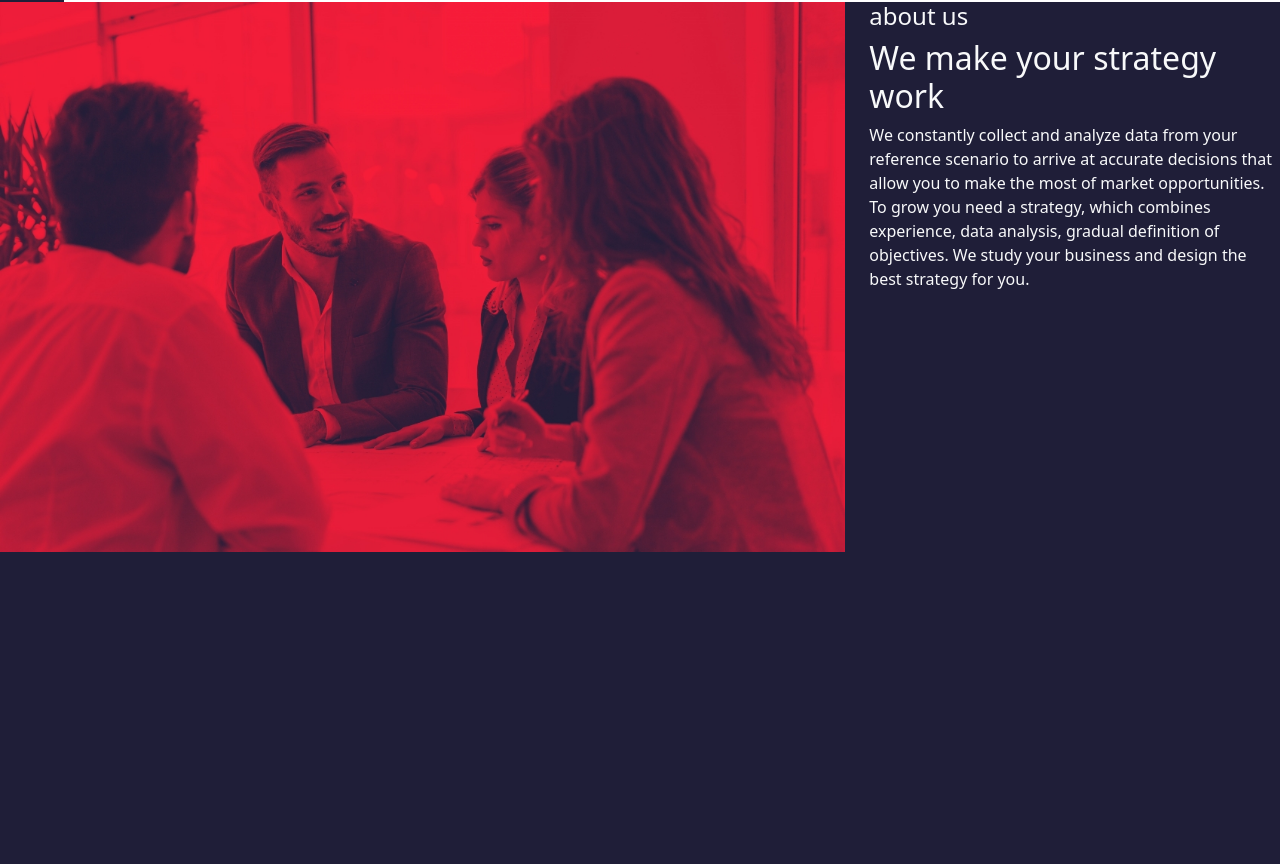
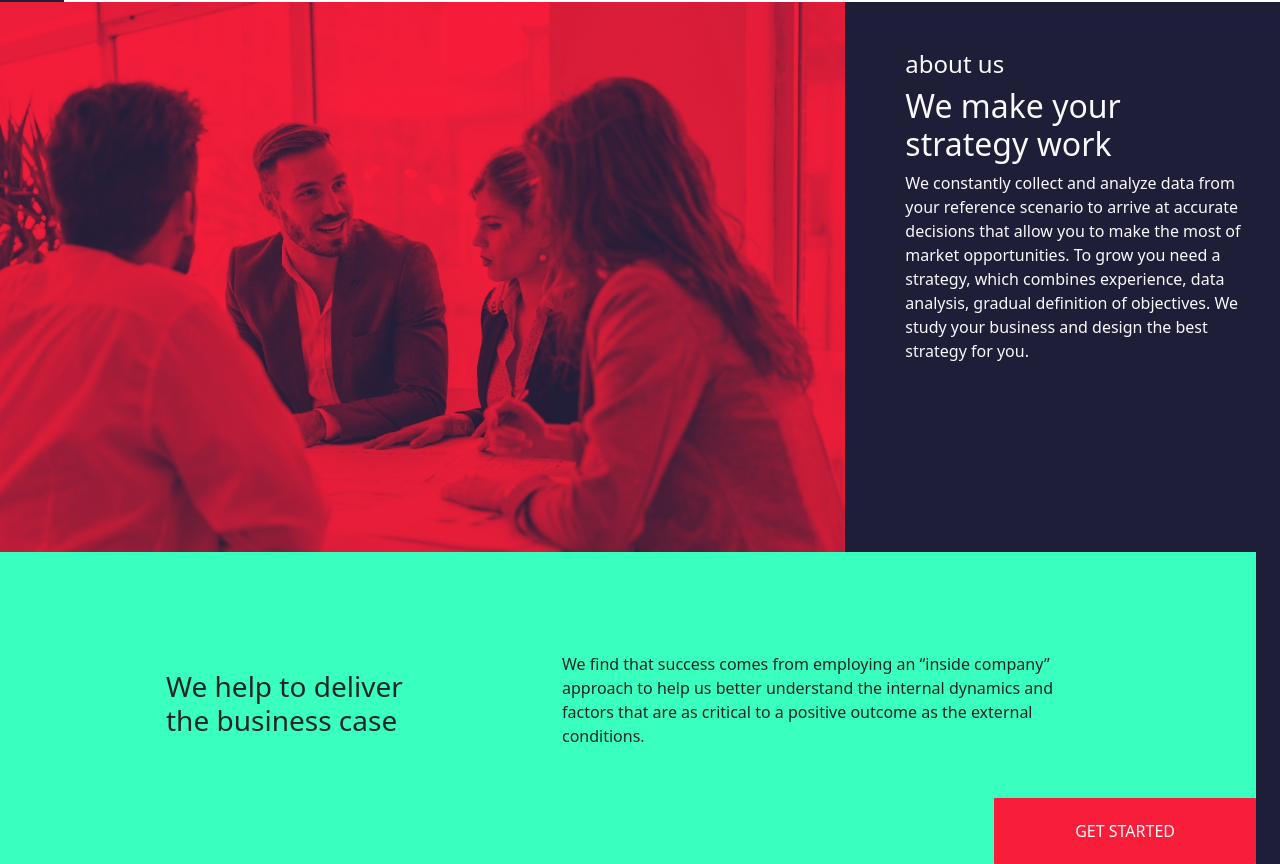
Before and after one commit to ericaostini/proj-html-vuejs, a Vue app: page / in a window 1280 px wide. Shown: the part 1375-2239 px from the top of the page. Before the commit the page ends 1927 px from the top, so only its background shows below. Built offline with nearby package versions, Linux system fonts and the light colour scheme.

Commit message:
complete base section about us

```diff
--- a/src/assets/style/partials/_variables.scss
+++ b/src/assets/style/partials/_variables.scss
@@ -1,3 +1,4 @@
 $blueHeader: #1F1E38;
 $lightColor: #FFFFFF;
-$mainGreen: #39FFBF
+$mainGreen: #39FFBF;
+$mainRed: #F81D39;
--- a/src/components/Main.vue
+++ b/src/components/Main.vue
@@ -19,7 +19,7 @@
                 <div class="col-8">
                     <img :src="'/images/business-people-working-together-on-project-and-5FHSKBL.jpg'" alt="">
                 </div>
-                <div class="col-4 text-light">
+                <div class="col-4 text-light p-5">
                     <h4>about us</h4>
                     <div class="border-green"></div>
                     <h2 class="text-light">We make your strategy work</h2>
@@ -30,6 +30,16 @@
                         best
                         strategy for you.</p>
                 </div>
+            </div>
+            <div class="get-started me-4">
+                <div class="d-flex align-items-center justify-content-around">
+                    <h3 class="w-25">We help to deliver the business case</h3>
+                    <p class="w-50">We find that success comes from employing an “inside company” approach to help us better
+                        understand the
+                        internal dynamics and factors that are as critical to a positive outcome as the external conditions.
+                    </p>
+                </div>
+                <button class="btn text-uppercase text-light">Get started</button>
             </div>
         </section>
     </main>
@@ -72,5 +82,20 @@ export default {
         object-position: top;
     }
 
+    .get-started {
+        position: relative;
+        background-color: $mainGreen;
+        padding: 100px;
+
+        button {
+            position: absolute;
+            bottom: 0;
+            right: 0;
+            background-color: $mainRed;
+            padding: 20px 80px;
+            border-radius: 1px;
+        }
+    }
+
 }
 </style>
```
